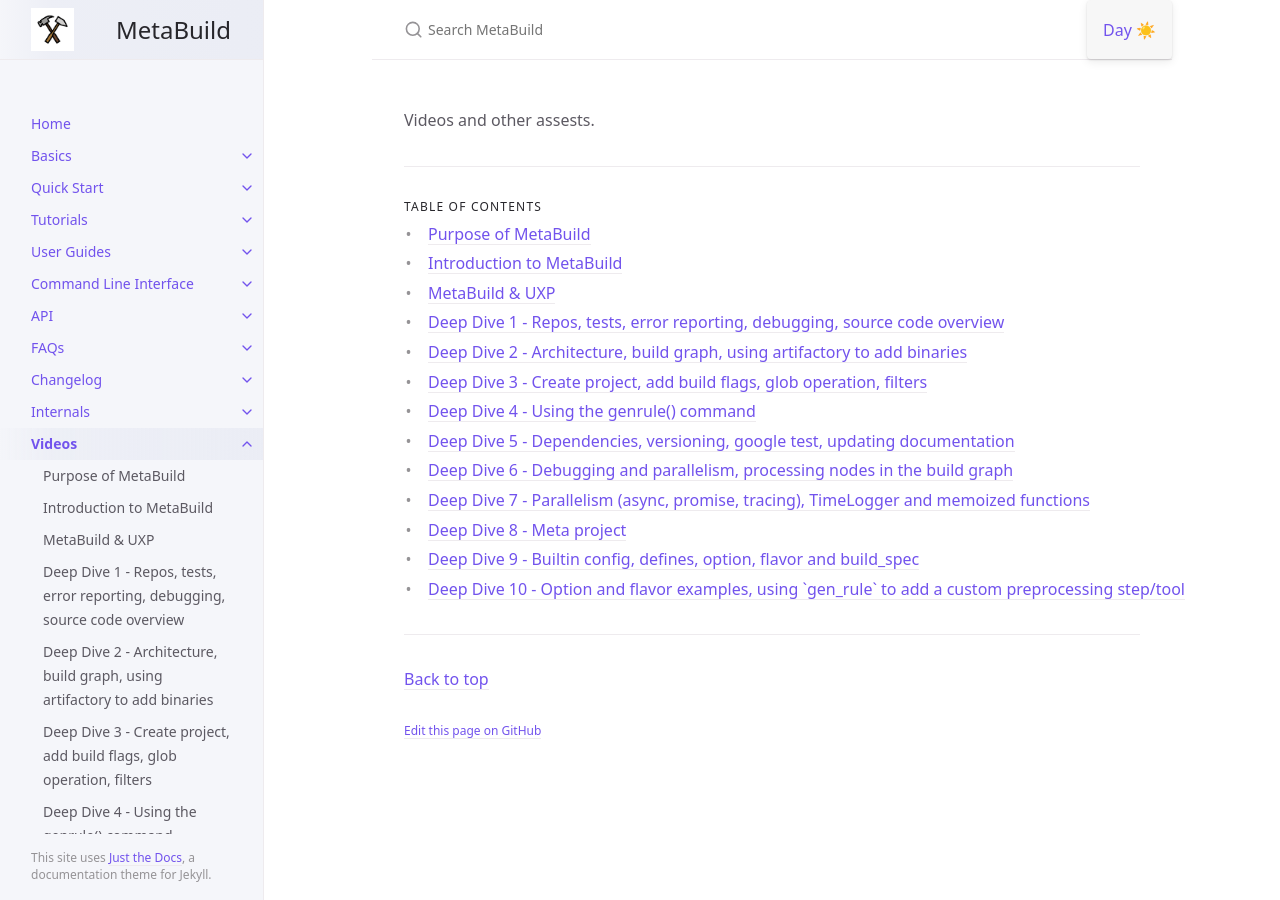
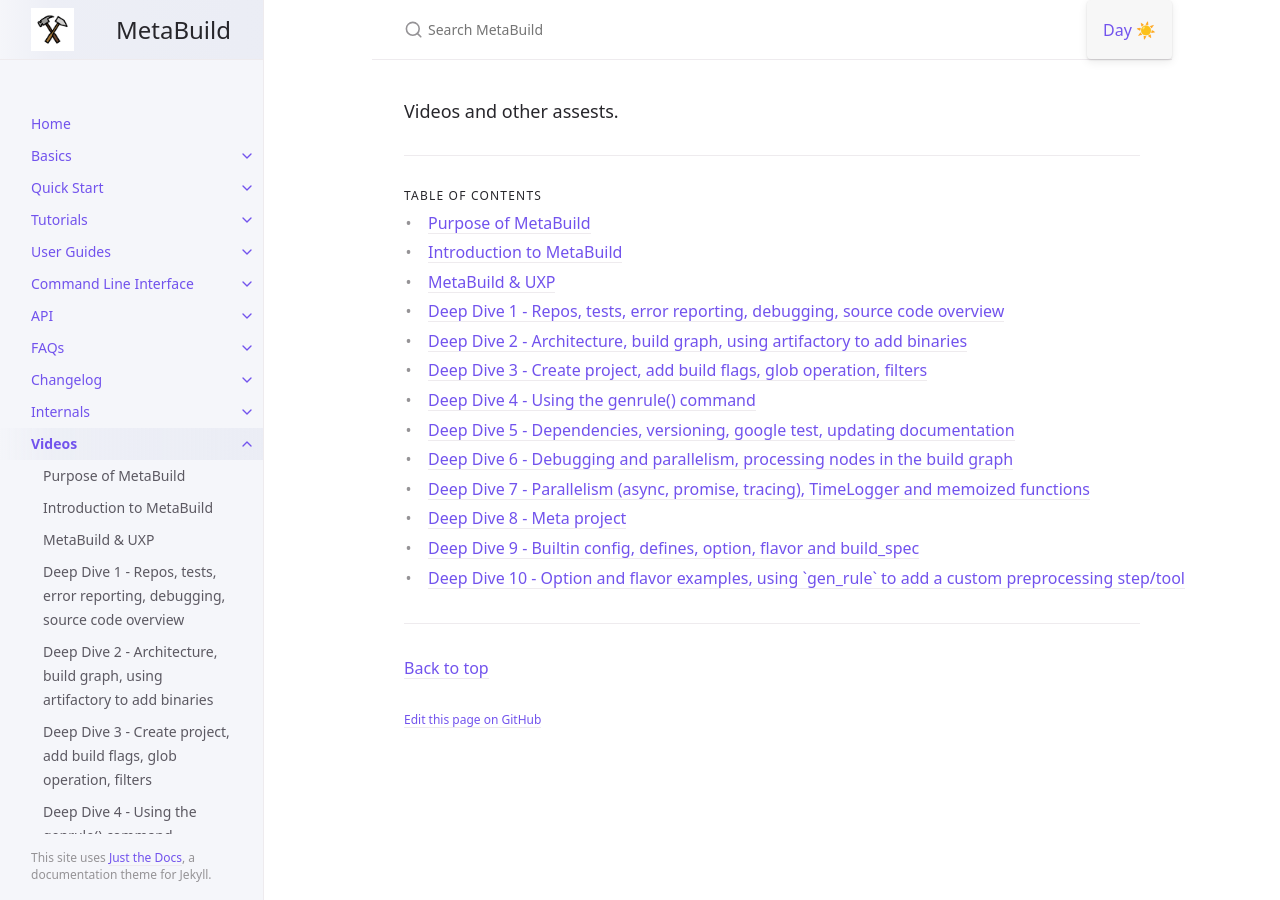
Before and after one commit to BadBob2021/mb, a Jekyll site: the page built from docs/videos/index.md, in a window 1280 px wide. Built offline with Jekyll 4.4.1, drawn with Linux system fonts in a browser that asks for light colours.

Commit message:
Add files via upload

```diff
--- a/docs/videos/index.md
+++ b/docs/videos/index.md
@@ -5,4 +5,4 @@
 title: Videos
 ---
 
-Videos and other assests.
+### Videos and other assests.
```
